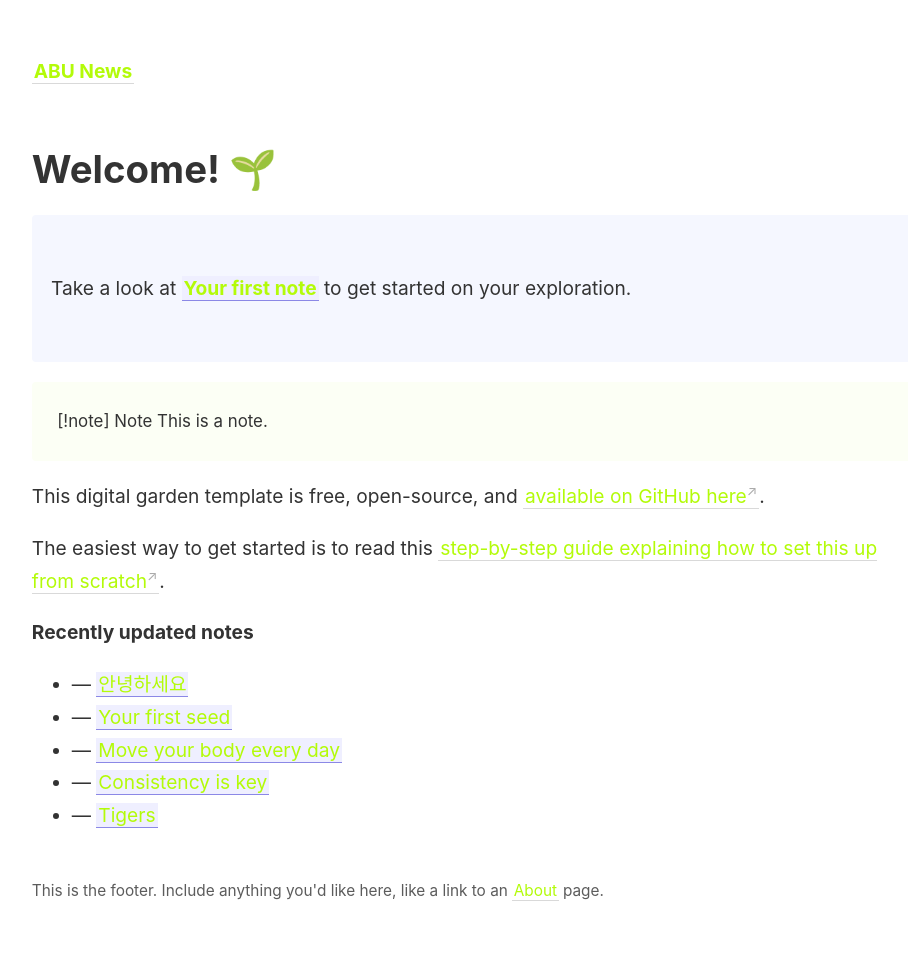
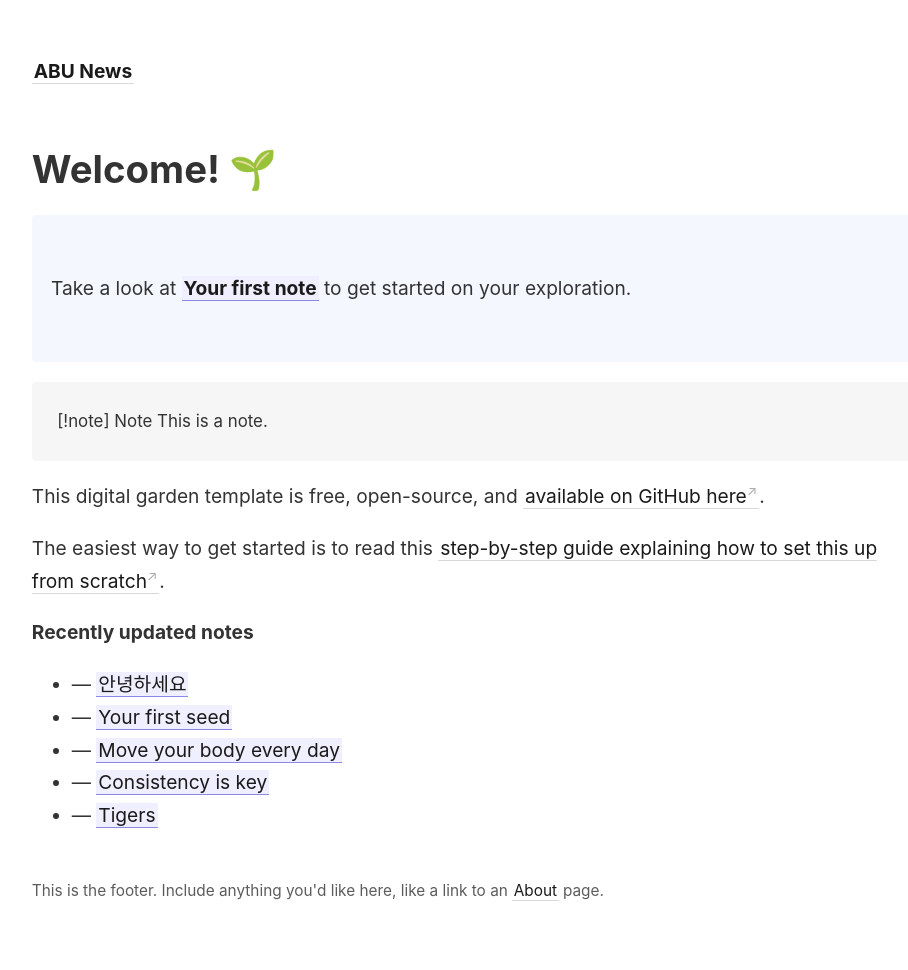
Before and after one commit to aburossi/abunews, a Jekyll site: the page built from _pages/index.md, in a window 1280 px wide. Shown: the whole page, without its empty margins (45-953 px from the left). Built offline with Jekyll 4.4.1, drawn with Linux system fonts in a browser that asks for light colours.

Commit message:
Update _style.scss

```diff
--- a/_sass/_style.scss
+++ b/_sass/_style.scss
@@ -1,4 +1,4 @@
-$color-primary: hsl(78, 97%, 51%);
+$color-primary: hsl(0, 0%, 10%);
 $color-text: hsl(0, 0%, 20%);
 $color-subtext: hsl(0, 0%, 30%);
 $color-border: hsl(0, 0%, 85%);
@@ -144,3 +144,36 @@ code {
   color: #ccc;
   cursor: help;
 }
+
+
+$form-background: white;
+$form-border-color: $color-border;
+$form-border-radius: $border-radius;
+
+form {
+    display: flex;
+    align-items: center;
+    background-color: $form-background;
+    border: 1px solid $form-border-color;
+    border-radius: $form-border-radius;
+    padding: 0.5em;
+}
+
+input[type="text"] {
+    border: none;
+    padding: 0.5em;
+    margin-right: 0.5em;
+    flex-grow: 1;
+}
+
+button[type="submit"] {
+    border: none;
+    background-color: $color-primary;
+    color: white;
+    padding: 0.5em 1em;
+    border-radius: $form-border-radius;
+    cursor: pointer;
+    &:hover {
+        background-color: darken($color-primary, 10%);
+    }
+}
```
